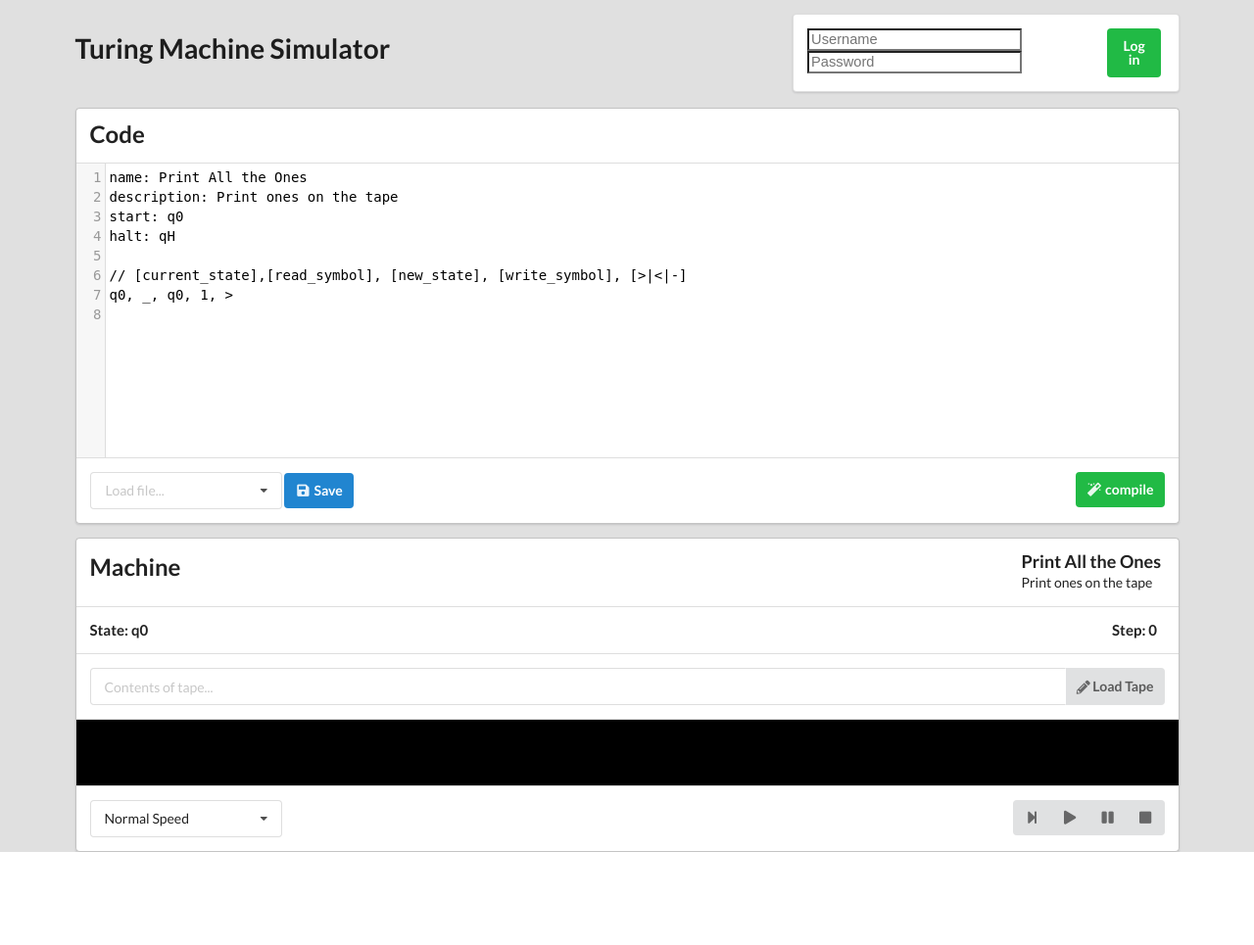
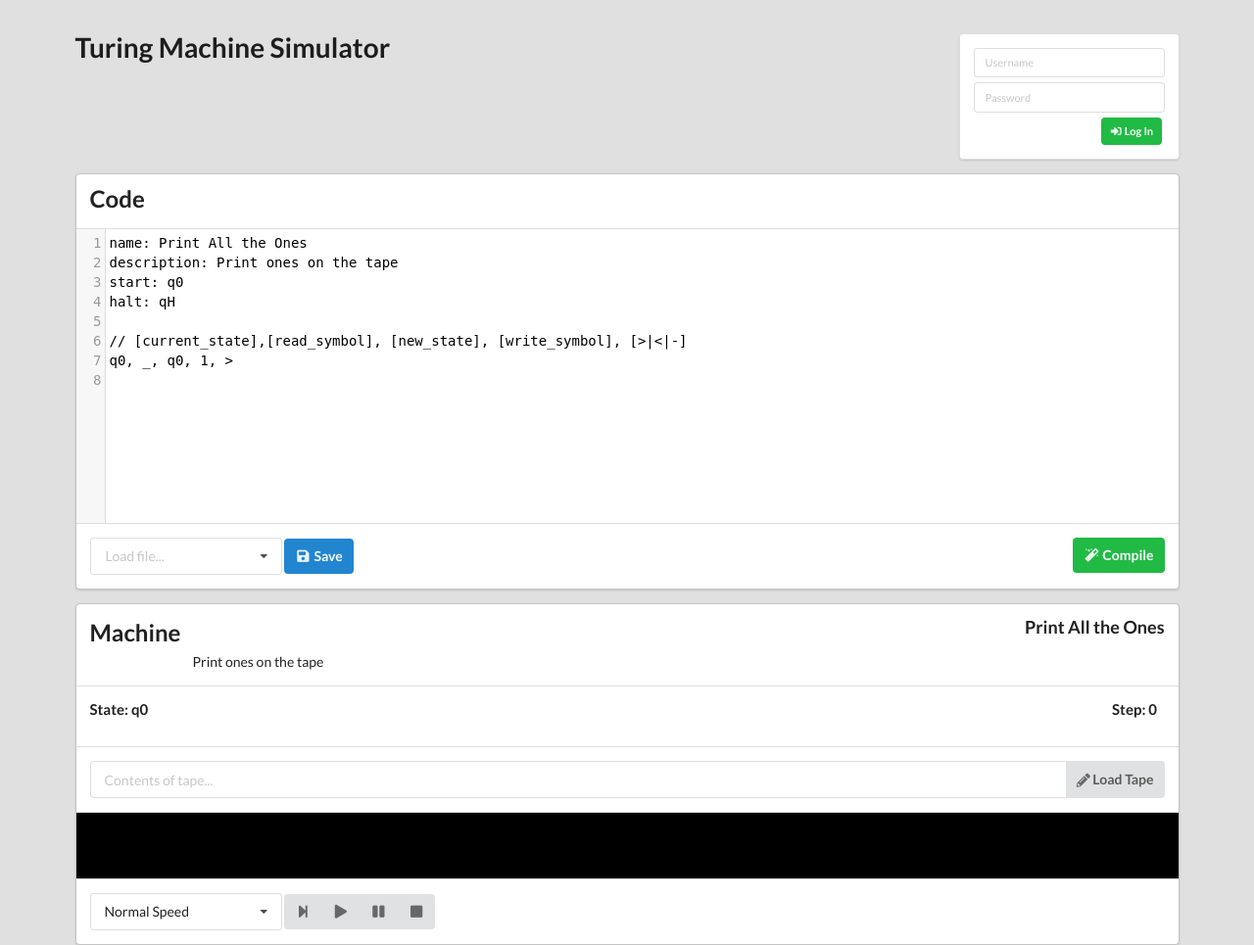
Before and after one commit to CodeGuild-co/tms, a Flask app: page / in a window 1280 px wide. Shown: the whole page at 98% size. Before the commit the page ends 870 px from the top, so only its background shows below. Run offline with Flask 2, Linux system fonts and the light colour scheme; some libraries are stand-ins or nearby versions.

Commit message:
login ui cleanup
Made the ui nicer to look at and also automatically refreshes the page
when login is pressed.

```diff
--- a/static/js/editor.js
+++ b/static/js/editor.js
@@ -45,7 +45,6 @@
             hash = {
                 name: data.name
             }
-            //$(".ui.dropdown.examples .menu .custom").remove();
             var item = $('.ui.dropdown.examples').dropdown('get item', data.name);
             if (!item || !item.is(".custom")) {
                 add_custom(data.name);
@@ -81,11 +80,9 @@
             if (data.names === null) {
                 $(".user .login").show();
                 $(".user .logout").hide();
-                // Show "None yet" in list
             } else {
                 $(".user .login").hide();
                 $(".user .logout").show();
-                // get sign out button to sign out
             }
             $(".ui.dropdown.examples .menu .custom").remove();
             var menu = $(".ui.dropdown.examples .menu");
--- a/static/js/user.js
+++ b/static/js/user.js
@@ -23,6 +23,8 @@
             messages.success("nice", true);
             $(".user .login").hide();
             $(".user .logout").show();
+            location.reload();
+            window.location.assign(location)
             // Load machines
         });
         xhr.fail(function() {
--- a/static/styles.css
+++ b/static/styles.css
@@ -1,4 +1,4 @@
-div.right.floated {
+/*div.right.floated {
     float: right;
     margin-right: 0.25em;
 }
@@ -9,10 +9,29 @@
 
 .ui.header.center.aligned {
     padding-top: 35px;
+    display: inline-block;
 }
 
-.ui.login {
-    width: 5%;
+.ui.gg.button {
+    display: block;
+    float: right;
+}
+
+.ui.user {
+    margin-left: 70%;
+}*/
+
+.top.top {
+    margin-top: 20px;
+}
+
+.user {
+    width: 225px;
+    float: right;
+}
+
+.user .input {
+    margin-bottom: 5px;
 }
 
 #editor-container {
--- a/templates/index.html
+++ b/templates/index.html
@@ -13,16 +13,29 @@
         <link href="/static/styles.css" type="text/css" rel="stylesheet" />
     </head>
     <body><div class="ui container">
-        <h1 class="ui header center aligned" style="display: inline-block; height: 100px;">Turing Machine Simulator</h1>
-        <div class="ui segment user" style="width: 35%; float: right;">
-            <div class="login">
-                <button id="login" class="ui icon button action login green" style="width: 15%; float: right;">Log in</button>
-                <input id="username" type="text" name="Username" placeholder="Username" style="width: 60%;font-size:11pt;"><br>
-                <input id="password" type="password" name="Password" placeholder="Password" style="width: 60%;font-size:11pt;">
+        <div class="ui grid two column top">
+            <div class="ui column">
+                <h1 class="ui header">Turing Machine Simulator</h1>
             </div>
-            <div class="logout">
-                <p id="signin message" style="display: inline-block;">You are signed in.</p>
-                <a href="{{ url_for('logout') }}" class="ui icon button action logout green" style="float: right; width: 15%;">Log out</a>
+            <div class="ui column">
+                <div class="ui segment user" align="right">
+                    <div class="login">
+                        <div class="ui fluid input mini">
+                            <input id="username" type="text" name="Username" placeholder="Username">
+                        </div>
+                        <div class="ui fluid input mini">
+                            <input id="password" type="password" name="Password" placeholder="Password">
+                        </div>
+                        <button id="login" class="ui icon button action login green mini">
+                            <i class="sign in icon"></i>
+                            Log In
+                        </button>
+                    </div>
+                    <div class="logout">
+                        <p id="signin message">You are signed in.</p>
+                        <a href="{{ url_for('logout') }}" class="ui icon button mini action logout green"><i class="sign out icon"></i>Log Out</a>
+                    </div>
+                </div>
             </div>
         </div>
         <div class="ui segments">
@@ -64,7 +77,7 @@
                 </button>
                 <button class="ui green labelled icon button right floated action compile">
                     <i class="wizard icon"></i>
-                    compile
+                    Compile
                 </button>
             </div>
         </div>
```
